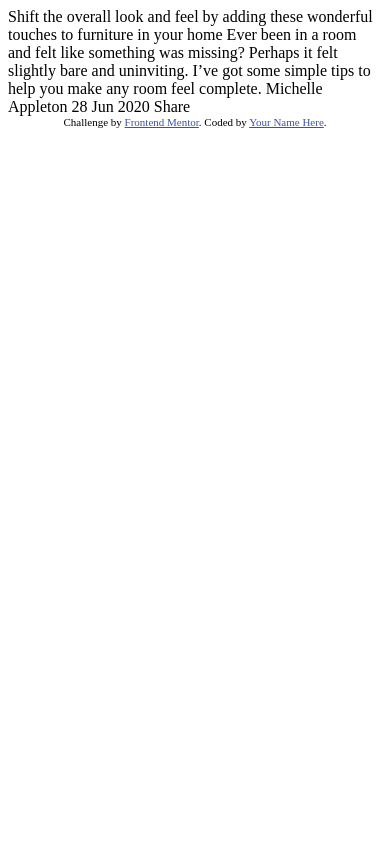
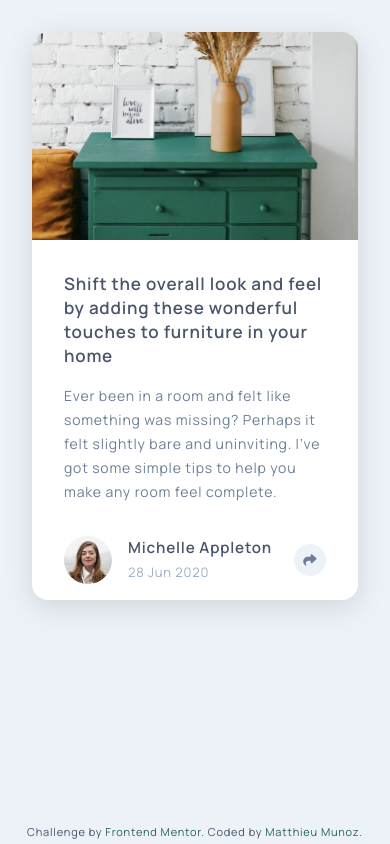
Before and after one commit to Matthieu-Munoz/training_Article-preview-component, a plain HTML site: page index.html in a window 390 px wide. Drawn offline with Linux system fonts and the light colour scheme.

Commit message:
first draft of mobile version

```diff
--- /dev/null
+++ b/css/style.css
@@ -0,0 +1,120 @@
+:root {
+    --very-dark-grey-blue: hsl(217, 19%, 35%);
+    --dark-grey-blue: hsl(214, 17%, 51%);
+    --grey: hsl(212, 23%, 69%);
+    --white: hsl(0, 0%, 100%);
+    --light-grey: hsl(210, 46%, 95%);
+    --main-bg: hsl(210, 46%, 95%);
+}
+
+* {
+    margin: 0;
+    padding: 0;
+    box-sizing: border-box;
+}
+
+body {
+    background-color: var(--main-bg);
+    font-size: 13px;
+    font-family: 'Manrope', sans-serif;
+    font-weight: 400;
+    line-height: 1.5rem;
+    letter-spacing: 0.05rem;
+}
+
+.wrapper {
+    max-width: 440px;
+    padding: 2rem;
+    margin: auto;
+}
+
+article {
+    background-color: var(--white);
+    border-radius: 1rem;
+    color: var(--very-dark-grey-blue);
+    box-shadow: rgba(100, 100, 111, 0.2) 0px 7px 29px 0px;
+}
+
+.article__header {
+    height: 13rem;
+    background-image: url('../images/drawers.jpg');
+    background-position: center;
+    background-size: cover;
+    border-top-left-radius: 1rem;
+    border-top-right-radius: 1rem;
+}
+
+
+.article__main {
+    padding: 2rem;
+    padding-bottom: 1rem;
+}
+
+.article__main--title{
+    font-weight: 600;
+    font-size: 17px;
+}
+
+.article__main--resume {
+    margin-top: 1rem;
+    font-size: 14px;
+    font-weight: 400;
+    color: var(--dark-grey-blue);
+}
+
+
+.article__footer--author {
+    padding: 1rem 2rem;
+    display: flex;
+    align-items: center;
+
+}
+
+.author__img {
+    height: 3rem;
+    width: 3rem;
+    border-radius: 50%;
+}
+.author__info {
+    padding-left: 1rem;
+}
+.author__info--date{
+    color: var(--grey);
+}
+
+.author--share-btn {
+    margin-left: auto;
+    height: 2rem;
+    width: 2rem;
+    border-radius: 50%;
+    background-color: var(--light-grey);
+    border: none;
+    color: var(--dark-grey-blue);
+}
+
+
+
+
+
+
+
+/* Style attribution */
+.attribution {
+    font-size: 11px;
+    color: var(--very-dark-grey-blue);
+    text-align: center;
+    position: fixed;
+    bottom: 0;
+    left: 0;
+    width: 100%;
+}
+
+.attribution a {
+    color: #2c6553;
+    text-decoration: none;
+}
+
+.attribution a:hover {
+    color: #2c6553;
+    font-weight: 600;
+}
--- a/index.html
+++ b/index.html
@@ -1,36 +1,49 @@
 <!DOCTYPE html>
 <html lang="en">
+
 <head>
   <meta charset="UTF-8">
-  <meta name="viewport" content="width=device-width, initial-scale=1.0"> <!-- displays site properly based on user's device -->
+  <meta name="viewport" content="width=device-width, initial-scale=1.0">
+  <link rel="icon" type="image/png" sizes="32x32" href="./images/favicon-32x32.png">
+  <title>Frontend Mentor | Article preview component</title>
+  <link rel="preconnect" href="https://fonts.googleapis.com">
+  <link rel="preconnect" href="https://fonts.gstatic.com" crossorigin>
+  <link href="https://fonts.googleapis.com/css2?family=Manrope:wght@400;600&display=swap" rel="stylesheet">
+  <link rel="stylesheet" href="./css/style.css" />
+  <script src="https://kit.fontawesome.com/11365fe670.js" crossorigin="anonymous"></script>
+</head>
 
-  <link rel="icon" type="image/png" sizes="32x32" href="./images/favicon-32x32.png">
-
-  <title>Frontend Mentor | Article preview component</title>
-
-  <!-- Feel free to remove these styles or customise in your own stylesheet 👍 -->
-  <style>
-    .attribution { font-size: 11px; text-align: center; }
-    .attribution a { color: hsl(228, 45%, 44%); }
-  </style>
-</head>
 <body>
-
+  <div class="wrapper">
+    <article>
+      <header class="article__header" alt="image of a drawer">
+      </header>
+      <main class="article__main">
+        <h1 class="article__main--title">
           Shift the overall look and feel by adding these wonderful
           touches to furniture in your home
-
+        </h1>
+        <p class="article__main--resume">
           Ever been in a room and felt like something was missing? Perhaps
           it felt slightly bare and uninviting. I’ve got some simple tips
           to help you make any room feel complete.
-
-  Michelle Appleton
-  28 Jun 2020
-
-  Share
-
+        </p>
+      </main>
+      <footer class="article__footer--author">
+        <img class="author__img" src="images/avatar-michelle.jpg" alt="Avatar of Michelle Appleto" />
+        <div class="author__info">
+          <h3 class="author__info--title">Michelle Appleton</h3>
+          <time class="author__info--date" datetime="2020-06-28">28 Jun 2020</time>
+        </div>
+        <button id="share-switch" class="author--share-btn" type="button" aria-label="share" onclick="shareSwitch()"><i
+            class="fas fa-share"></i></button>
+      </footer>
+    </article>
     <div class="attribution">
       Challenge by <a href="https://www.frontendmentor.io?ref=challenge" target="_blank">Frontend Mentor</a>.
-    Coded by <a href="#">Your Name Here</a>.
+      Coded by <a href="https://github.com/Matthieu-Munoz/">Matthieu Munoz</a>.
+    </div>
   </div>
 </body>
+
 </html>
```
Also changed, not shown: 1 other file. Lines whose indentation alone changed are shown as unchanged.
